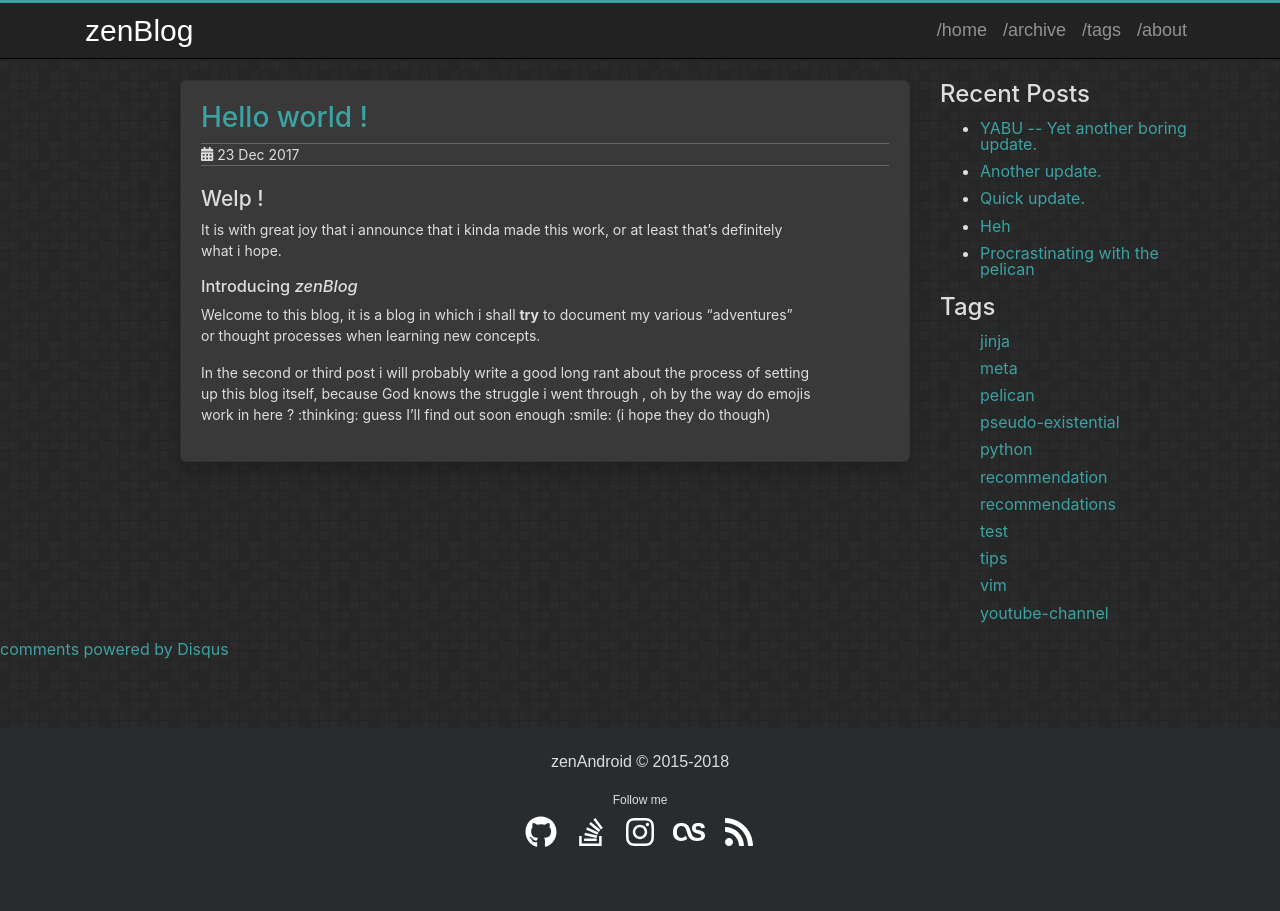
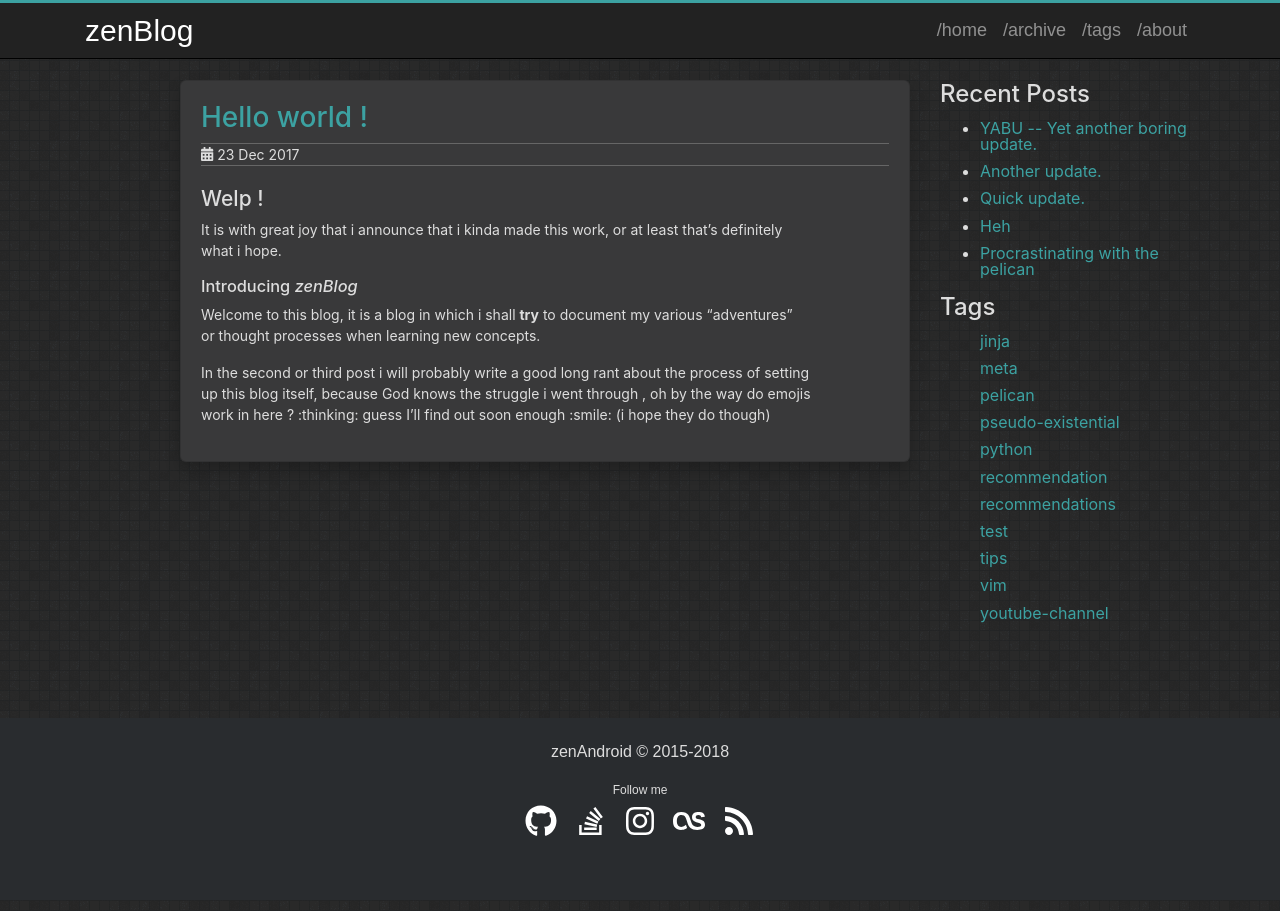
Before and after one commit to zenAndroid/zenandroid.github.io, a Jekyll site: the page built from _posts/2017-12-23-Hello-World.md, in a window 1280 px wide. Built offline with Jekyll 4.4.1, drawn with Linux system fonts in a browser that asks for light colours; comment, search, counter and statistics services are not loaded; part of the change alters nothing that is shown.

Commit message:
COMMENTS DAMN IT

```diff
--- a/_includes/disqus-comments.html
+++ b/_includes/disqus-comments.html
@@ -1,4 +1,4 @@
-{% unless page.comments == false %}
+{% if page.comments %}
 <!-- Add Disqus comments. -->
 <div id="disqus_thread"></div>
 <script type="text/javascript">
@@ -15,4 +15,4 @@
 </script>
 <noscript>Please enable JavaScript to view the <a href="http://disqus.com/?ref_noscript">comments powered by Disqus.</a></noscript>
 <a href="http://disqus.com" class="dsq-brlink">comments powered by <span class="logo-disqus">Disqus</span></a>
-{% endunless %}
+{% endif %}
```
